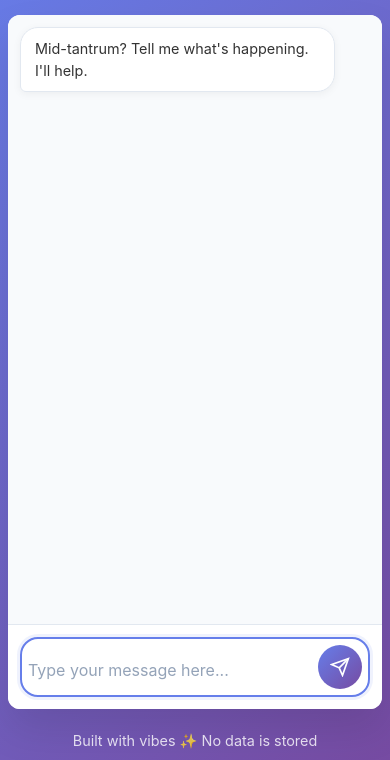
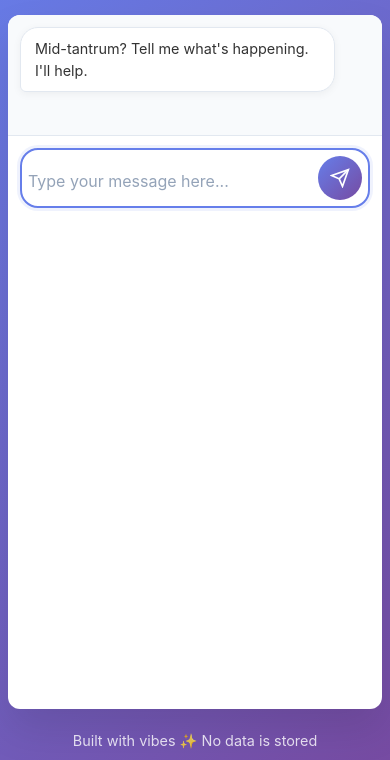
Before and after one commit to maya-v-hope/tantrum-why, a website: page index.html in a window 390 px wide. Shown: the part 88-848 px from the top of the page. Drawn offline with Linux system fonts and the light colour scheme.

Commit message:
Reduce empty vertical space between welcome message and input on mobile
- Change chat-messages flex behavior from 'flex: 1' to 'flex: 0 1 auto' on mobile
- Add justify-content: flex-start to chat-container to reduce empty space
- Remove sticky positioning from input-container to allow natural flow
- Set minimum height for chat-messages to maintain usability
- Eliminates large empty space between 'Mid-tantrum?' message and input field

```diff
--- a/styles.css
+++ b/styles.css
@@ -347,6 +347,8 @@ body {
         border-radius: 12px;
         /* Better mobile viewport handling for small screens */
         height: calc(100dvh - 80px);
+        /* Reduce empty space by changing flex behavior */
+        justify-content: flex-start;
     }
 
     .message-content {
@@ -366,6 +368,9 @@ body {
 
     .chat-messages {
         padding: 12px;
+        /* Reduce flex growth to minimize empty space on mobile */
+        flex: 0 1 auto;
+        min-height: 120px;
     }
 
     .welcome-message {
@@ -376,9 +381,8 @@ body {
         padding: 12px;
         /* Mobile keyboard optimization for small screens */
         padding-bottom: max(12px, env(safe-area-inset-bottom));
-        position: sticky;
-        bottom: 0;
-        z-index: 10;
+        /* Remove sticky positioning to reduce empty space */
+        position: relative;
         /* Ensure input stays above virtual keyboard */
         min-height: 68px;
     }
```
